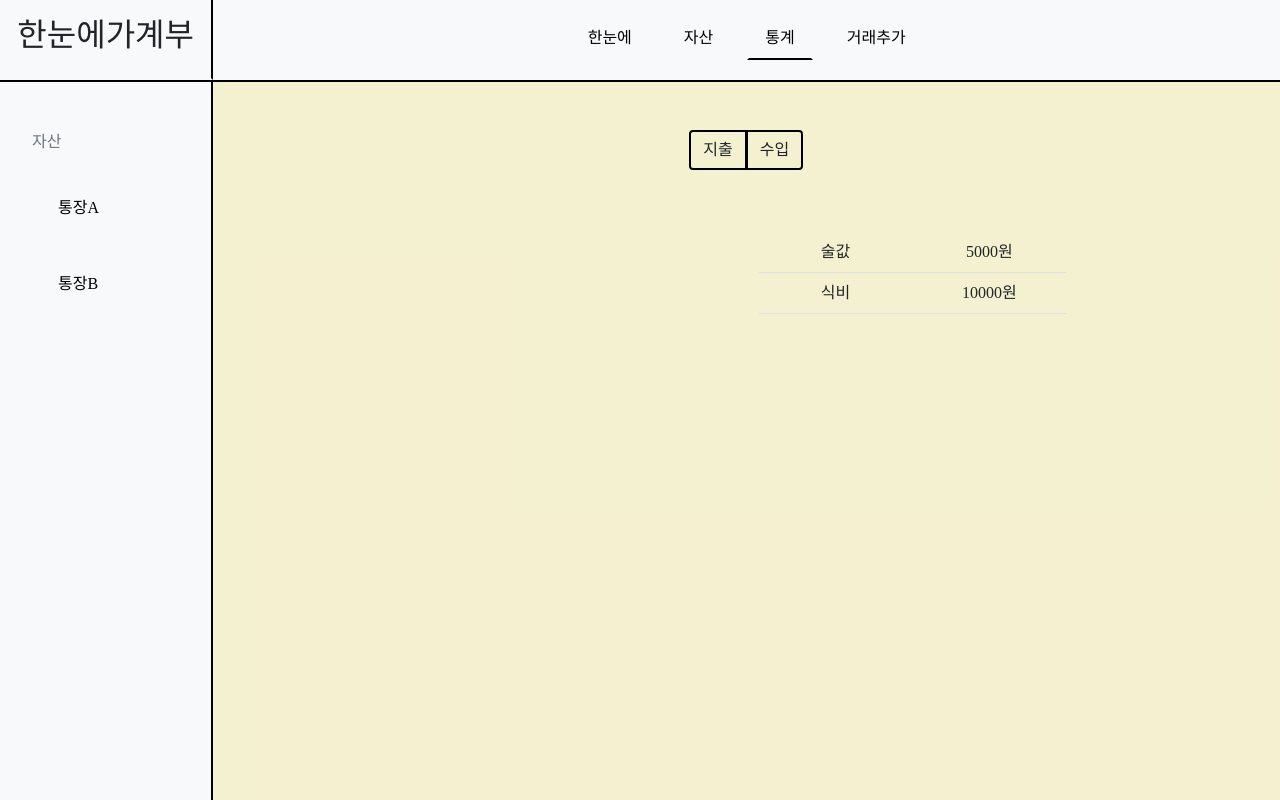
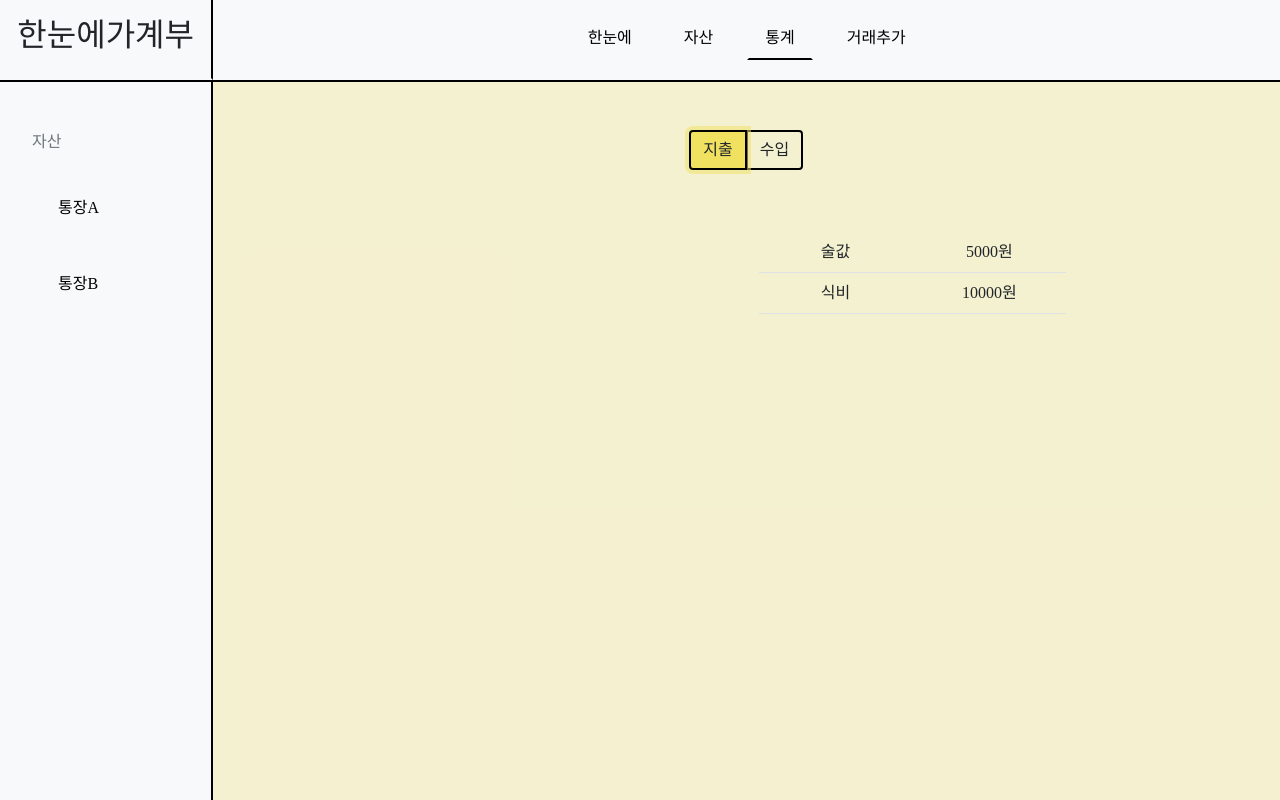
Before and after one commit to bong-u/IAB, a React (Create React App) app in the folder iab/: page /stats in a window 1280 px wide. Built offline with nearby package versions, Linux system fonts and the light colour scheme; a web font is replaced by a local one.

Commit message:
Implement type switch effect

```diff
--- a/iab/src/components/Stats.js
+++ b/iab/src/components/Stats.js
@@ -1,12 +1,18 @@
+import { useState } from 'react';
+
 const Stats = () => {
+  const [type, setType] = useState("0");
+  const typeChange = (e) => {
+    setType(e.target.getAttribute('value'));
+  };
   return (
     <div>
       <div className="d-table mx-auto">
         <div className="btn-group mx-auto select-bg">
-          <input type="radio" name="select" id="income" className="btn-check" checked />
-          <label className="btn" for="income">지출</label>
-          <input type="radio" name="select" id="expense" className="btn-check" />
-          <label className="btn" for="expense">수입</label>
+          <input type="radio" checked={type === "0"} className="btn-check" readOnly />
+          <span className="btn" value="0" onClick={typeChange}>지출</span>
+          <input type="radio" checked={type === "1"} className="btn-check" readOnly />
+          <span className="btn" value="1" onClick={typeChange}>수입</span>
         </div>
       </div>
       <div className="row justify-content-center my-3">
```
